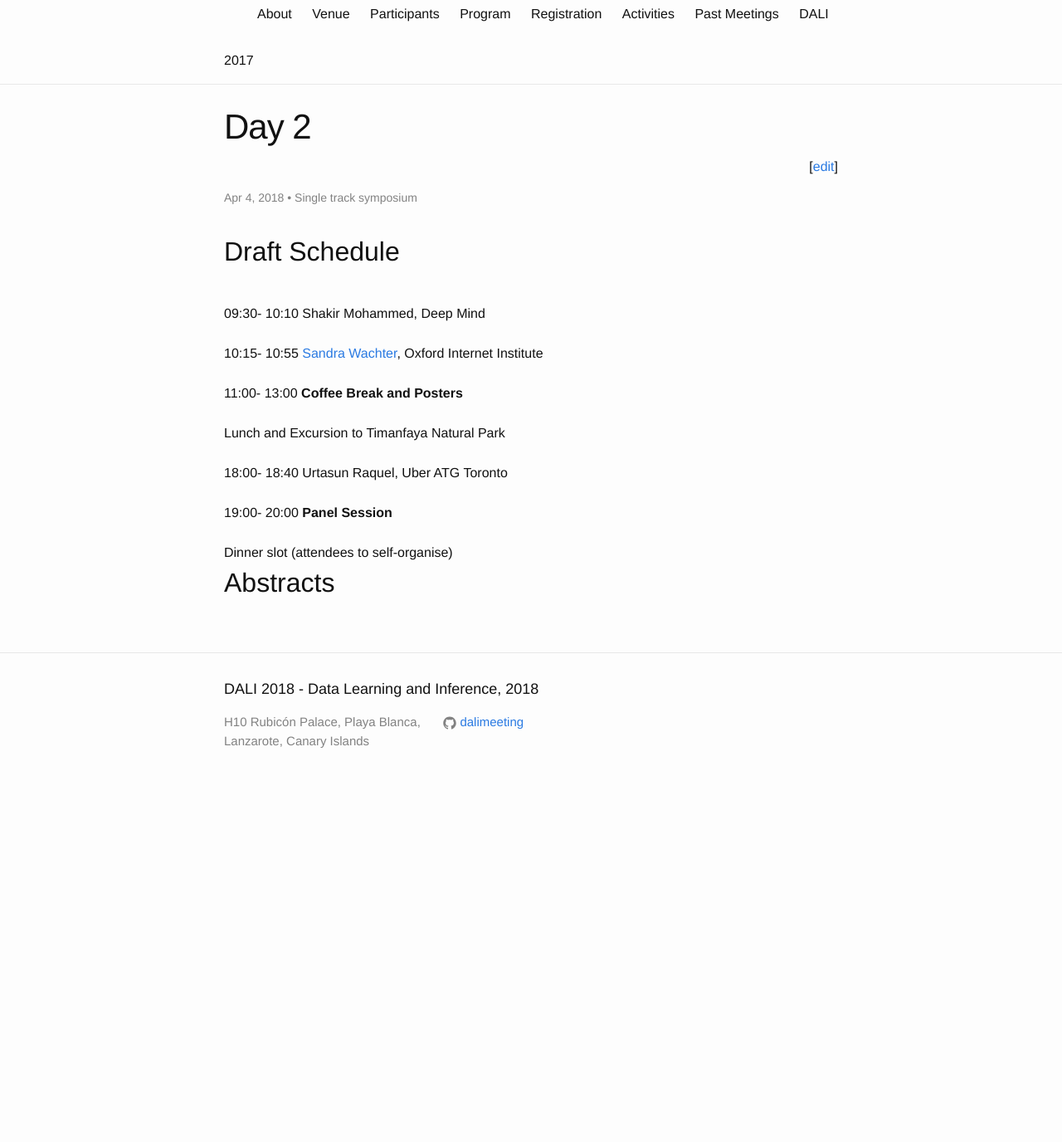
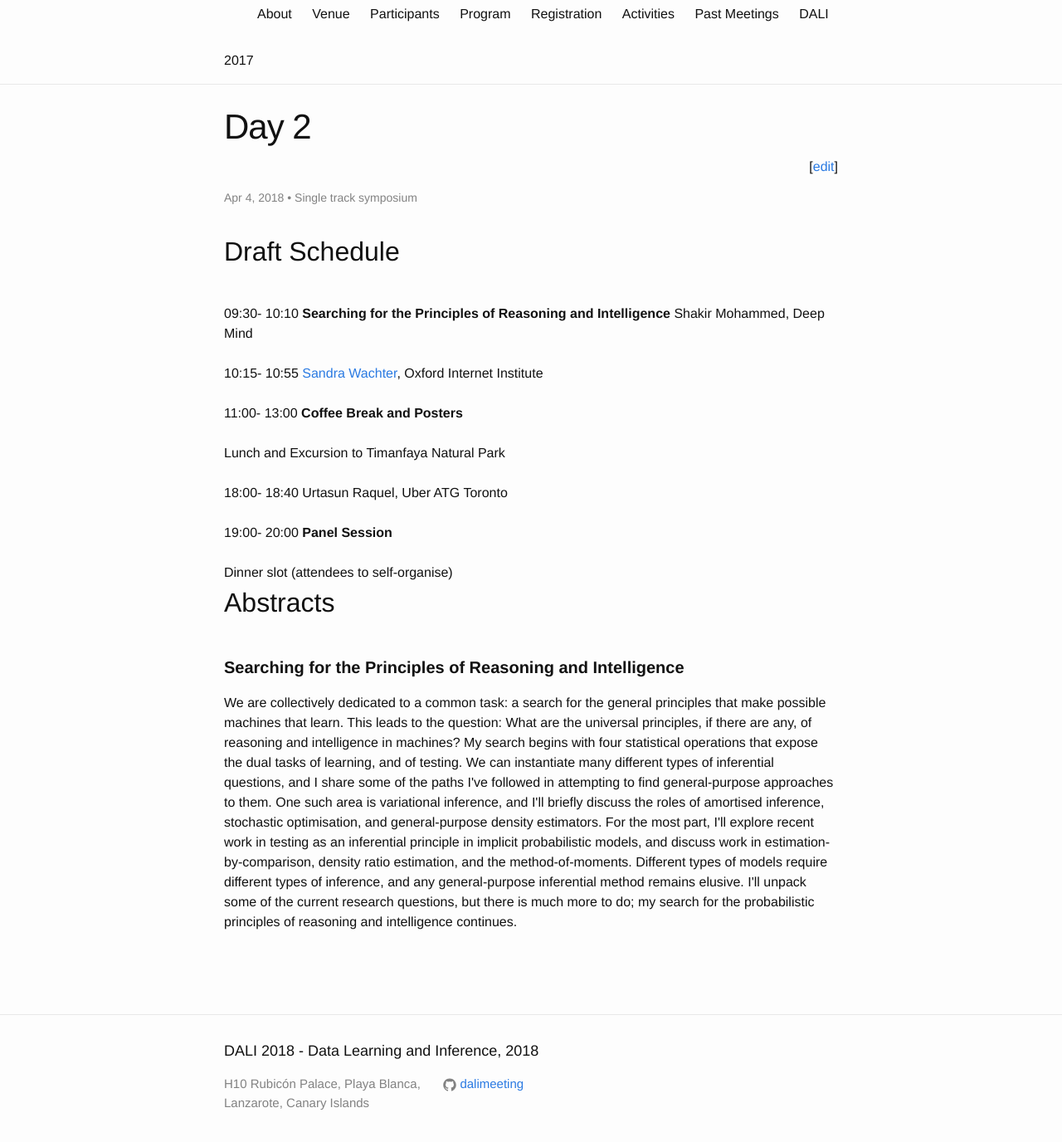
Before and after one commit to dalimeeting/dalimeeting.github.io, a Jekyll site: the page built from _posts/2018-04-04-day-2.md, in a window 1280 px wide and 1400 px high, scrolled down 362 px. Shown: the top 1376 px of the window at 83% size. Built offline with Jekyll 4.4.1, drawn with Linux system fonts in a browser that asks for light colours; before the commit the page ends 1326 px from its top, so only the background shows below that.

Commit message:
Update 2018-04-04-day-2.md

```diff
--- a/_posts/2018-04-04-day-2.md
+++ b/_posts/2018-04-04-day-2.md
@@ -5,12 +5,12 @@ layout: singletrack
 room:
 show_abstracts: true
 talks:
-- title:
+- title: "Searching for the Principles of Reasoning and Intelligence"
   author:
   - family: Mohammed
     given: Shakir
     institute: Deep Mind
-  abstract:
+  abstract: "We are collectively dedicated to a common task: a search for the general principles that make possible machines that learn. This leads to the question: What are the universal principles, if there are any, of reasoning and intelligence in machines? My search begins with four statistical operations that expose the dual tasks of learning, and of testing. We can instantiate many different types of inferential questions, and I share some of the paths I've followed in attempting to find general-purpose approaches to them. One such area is variational inference, and I'll briefly discuss the roles of amortised inference, stochastic optimisation, and general-purpose density estimators. For the most part, I'll explore recent work in testing as an inferential principle in implicit probabilistic models, and discuss work in estimation-by-comparison, density ratio estimation, and the method-of-moments. Different types of models require different types of inference, and any general-purpose inferential method remains elusive. I'll unpack some of the current research questions, but there is much more to do; my search for the probabilistic principles of reasoning and intelligence continues."
   start: "09:30"
   end: "10:10"
   youtube:
```
